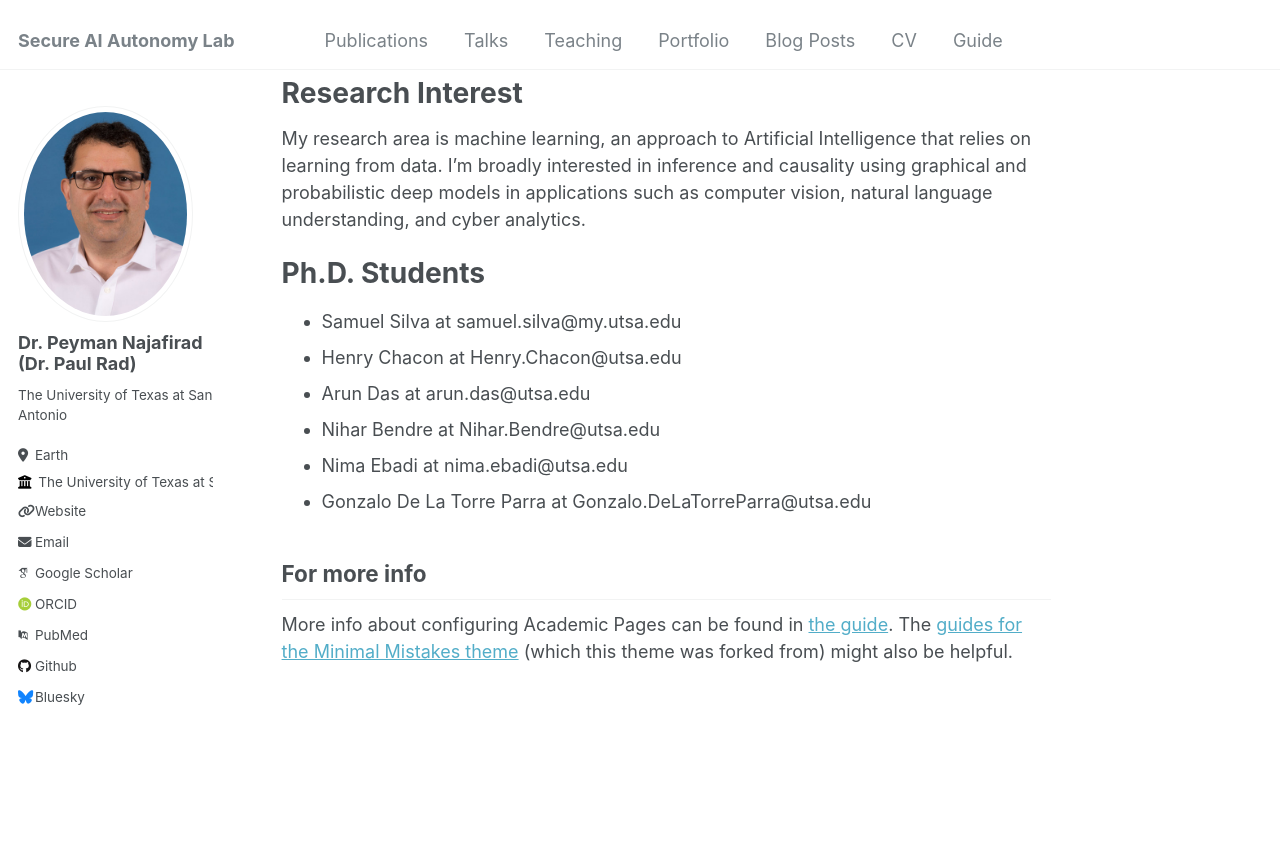
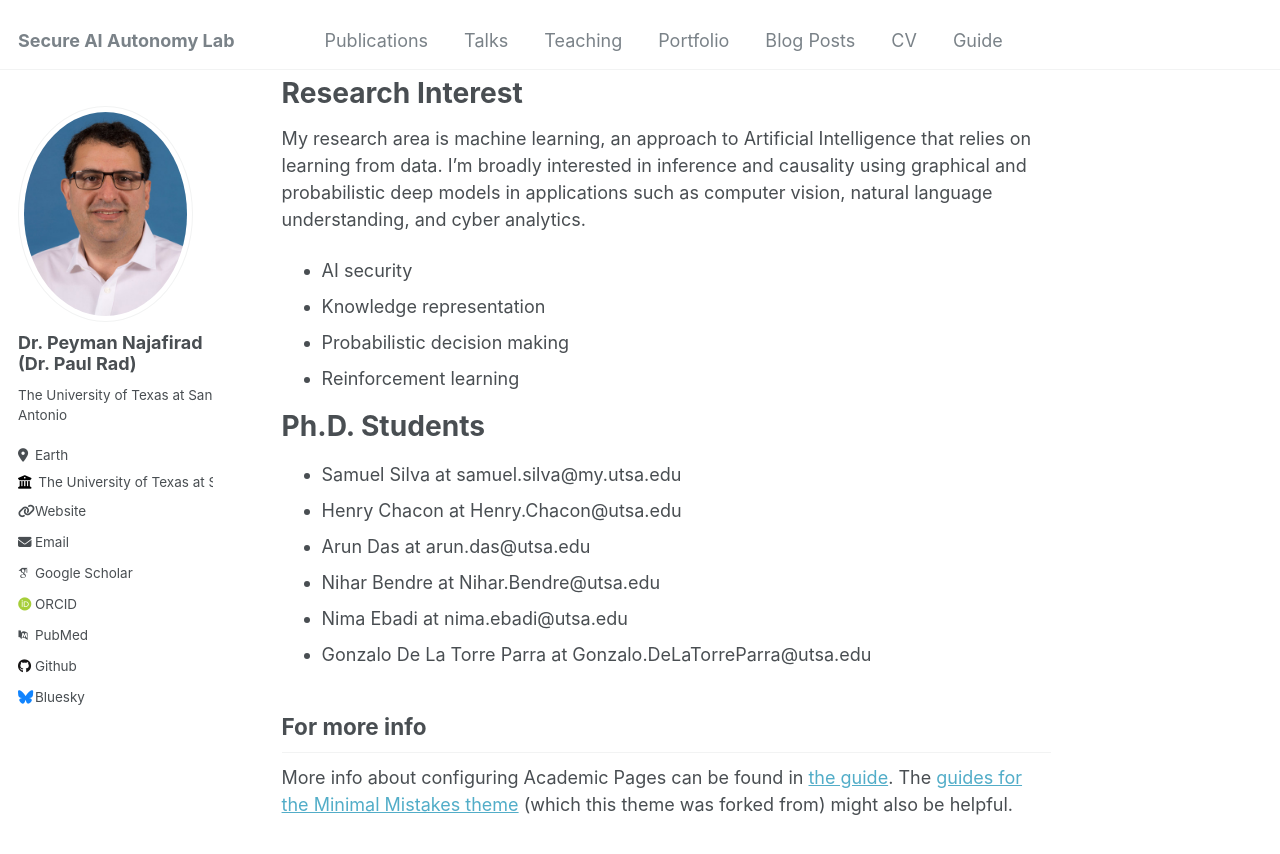
Before and after one commit to vohongthinh2011/PeymanNajafirad, a Jekyll site: the page built from _pages/about.md, in a window 1280 px wide and 900 px high, scrolled down 358 px. Shown: the top 854 px of the window. Built offline with Jekyll 4.4.1, drawn with Linux system fonts in a browser that asks for light colours; some web fonts are replaced.

Commit message:
Update about.md

```diff
--- a/_pages/about.md
+++ b/_pages/about.md
@@ -14,6 +14,10 @@ Paul received his B.S. degree in computer engineering from the Sharif University
 Research Interest
 ======
 My research area is machine learning, an approach to Artificial Intelligence that relies on learning from data. I’m broadly interested in inference and causality using graphical and probabilistic deep models in applications such as computer vision, natural language understanding, and cyber analytics.
+- AI security
+- Knowledge representation
+- Probabilistic decision making
+- Reinforcement learning
 
 Ph.D. Students
 ======
```
